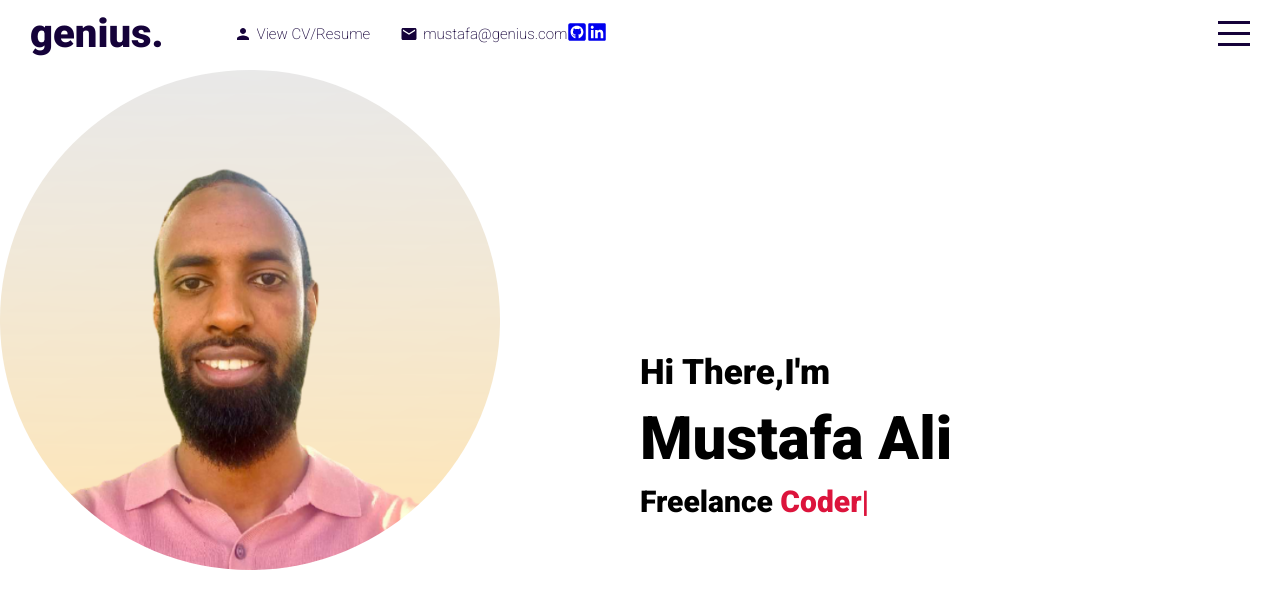
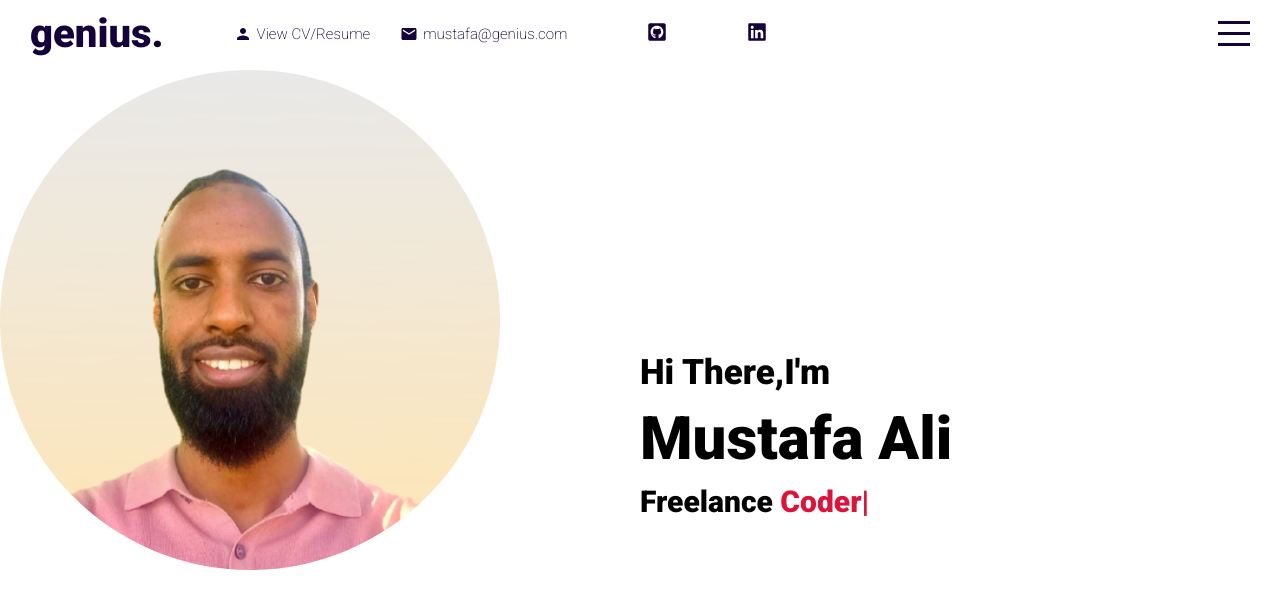
Before and after one commit to mus-ali1/React-Portfoilo, a React (Create React App) app: page / in a window 1280 px wide. Shown: the top 608 px of the page. Built offline with nearby package versions, Linux system fonts and the light colour scheme.

Commit message:
add styling for social icons

```diff
--- a/src/components/navbar/navbar.scss
+++ b/src/components/navbar/navbar.scss
@@ -44,6 +44,12 @@ justify-content: space-between;
   font-size: 18px;
   margin-right: 5px;
   }
+
+  .social {
+
+    color:inherit;
+    padding-left: 80px;
+}
 
 span{
   font-size: 15px;
```
